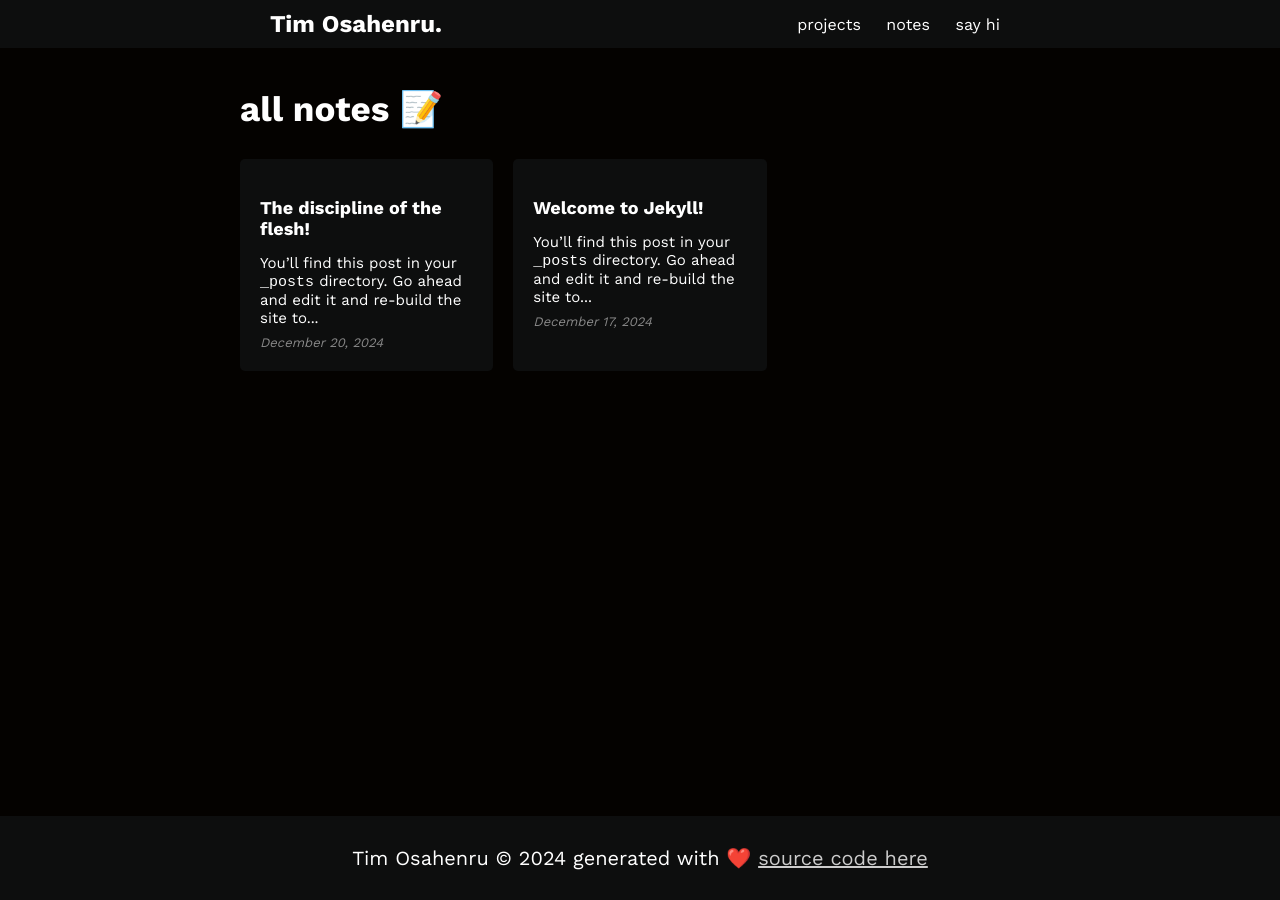
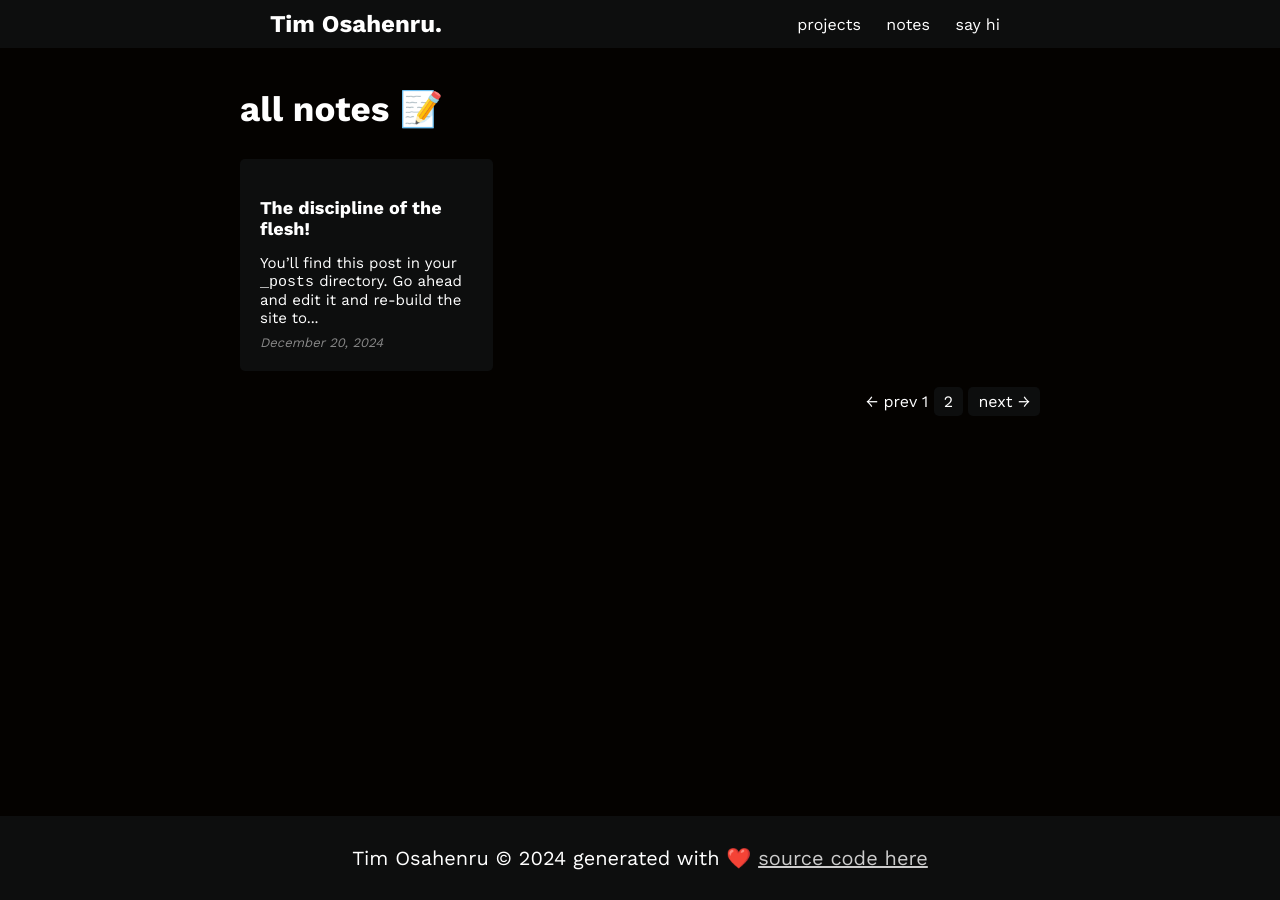
Before and after one commit to TimOsahenru/mycorner, a Jekyll site: the page built from notes/index.html, in a window 1280 px wide. Built offline with Jekyll 4.4.1, drawn with Linux system fonts in a browser that asks for light colours; the list of posts is cut into pages by our own code.

Commit message:
Pagination for notes

```diff
--- a/Gemfile
+++ b/Gemfile
@@ -43,3 +43,4 @@ gem "logger"
 gem "ostruct"
 gem "base64"
 gem "bigdecimal"
+gem "jekyll-paginate"
--- a/_config.yml
+++ b/_config.yml
@@ -14,5 +14,9 @@ markdown: kramdown
 theme: minima
 plugins:
   - jekyll-feed
+  - jekyll-paginate
 
-permalink: "/:path/"
+# permalink: "/:path/"
+
+paginate: 1
+paginate_path: "/notes/page:num/"
--- a/notes.html
+++ /dev/null
@@ -1,20 +0,0 @@
----
-layout: default
-lang: en
----
-<!-- blog section -->
-<section class="blog-container">
-    <h2>all notes 📝</h2>
-    <div class="grid-container">
-        {% for post in site.posts %}
-    <a href="{{ post.url | relative_url }}" class="grid-item">
-        <h3>{{ post.title }}</h3>
-        <p>
-       {{ post.excerpt | truncatewords: 20 }}
-        </p>
-        <span class="time-created">{{ post.date | date: "%B %-d, %Y" }}
-        </span>
-    </a>
-    {% endfor %}
-    </div>
-</section>
--- /dev/null
+++ b/notes/index.html
@@ -0,0 +1,39 @@
+---
+layout: default
+lang: en
+---
+<!-- note section -->
+<section class="blog-container">
+<h2>all notes 📝</h2>
+<div class="grid-container">
+    {% for post in paginator.posts %}
+    <a href="{{ post.url | relative_url }}" class="grid-item">
+        <h3>{{ post.title }}</h3>
+        <p>{{ post.excerpt | truncatewords: 20 }}</p>
+        <span class="time-created">{{ post.date | date: "%B %-d, %Y" }}</span>
+    </a>
+    {% endfor %}
+</div>
+
+<div class="pagination">
+    {% if paginator.previous_page %}
+    <a href="{{ paginator.previous_page_path | relative_url }}" class="prev">&larr; prev</a>
+    {% else %}
+    <span class="prev disabled">&larr; prev</span>
+    {% endif %}
+
+    {% for page in (1..paginator.total_pages) %}
+    {% if page == paginator.page %}
+        <span class="current">{{ page }}</span>
+    {% else %}
+        <a href="{{ paginator.paginate_path | replace: ':num', page }}" class="page">{{ page }}</a>
+    {% endif %}
+    {% endfor %}
+
+    {% if paginator.next_page %}
+    <a href="{{ paginator.next_page_path | relative_url }}" class="next">next &rarr;</a>
+    {% else %}
+    <span class="next disabled">next &rarr;</span>
+    {% endif %}
+</div>
+</section>
```
Also changed, not shown: Gemfile.lock.
